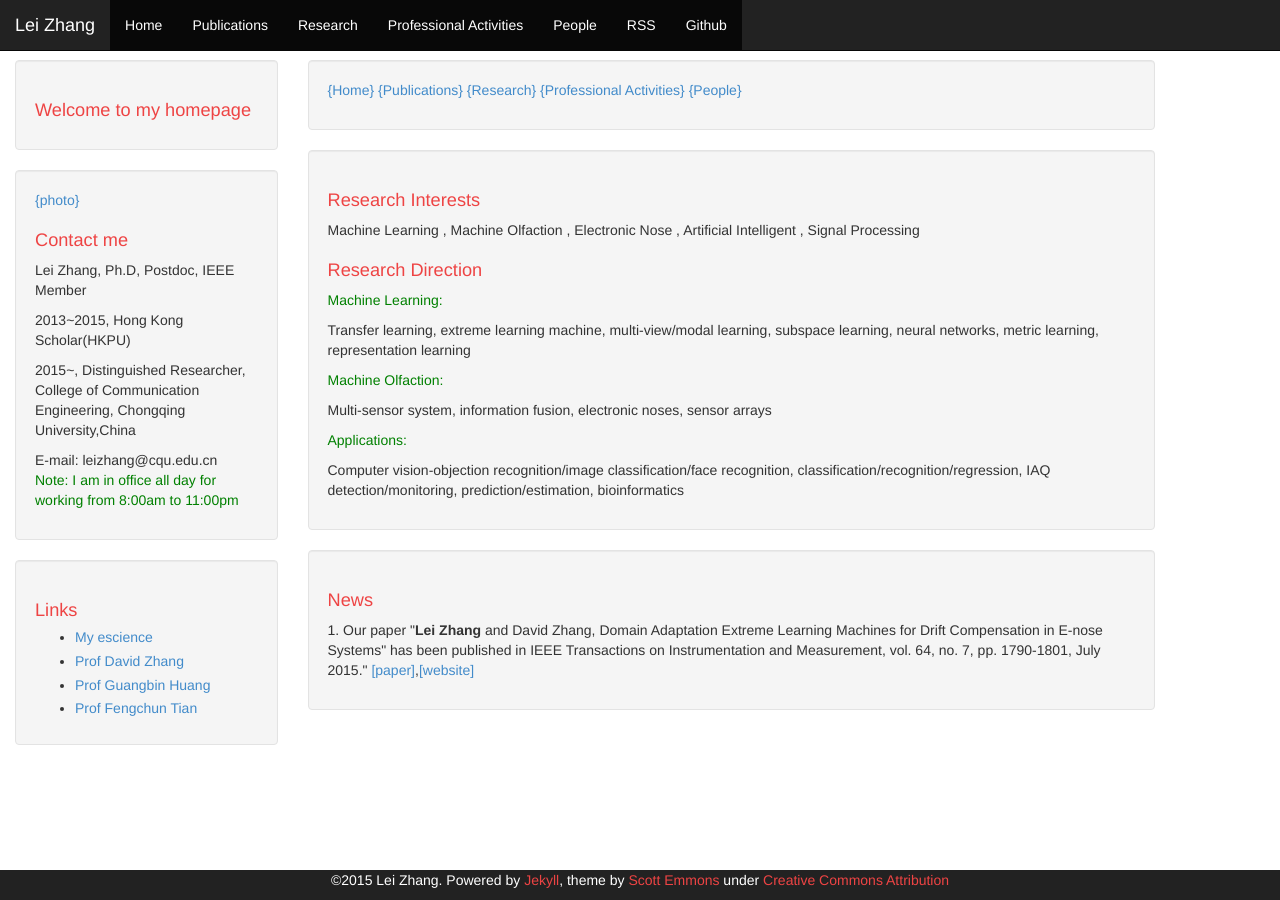
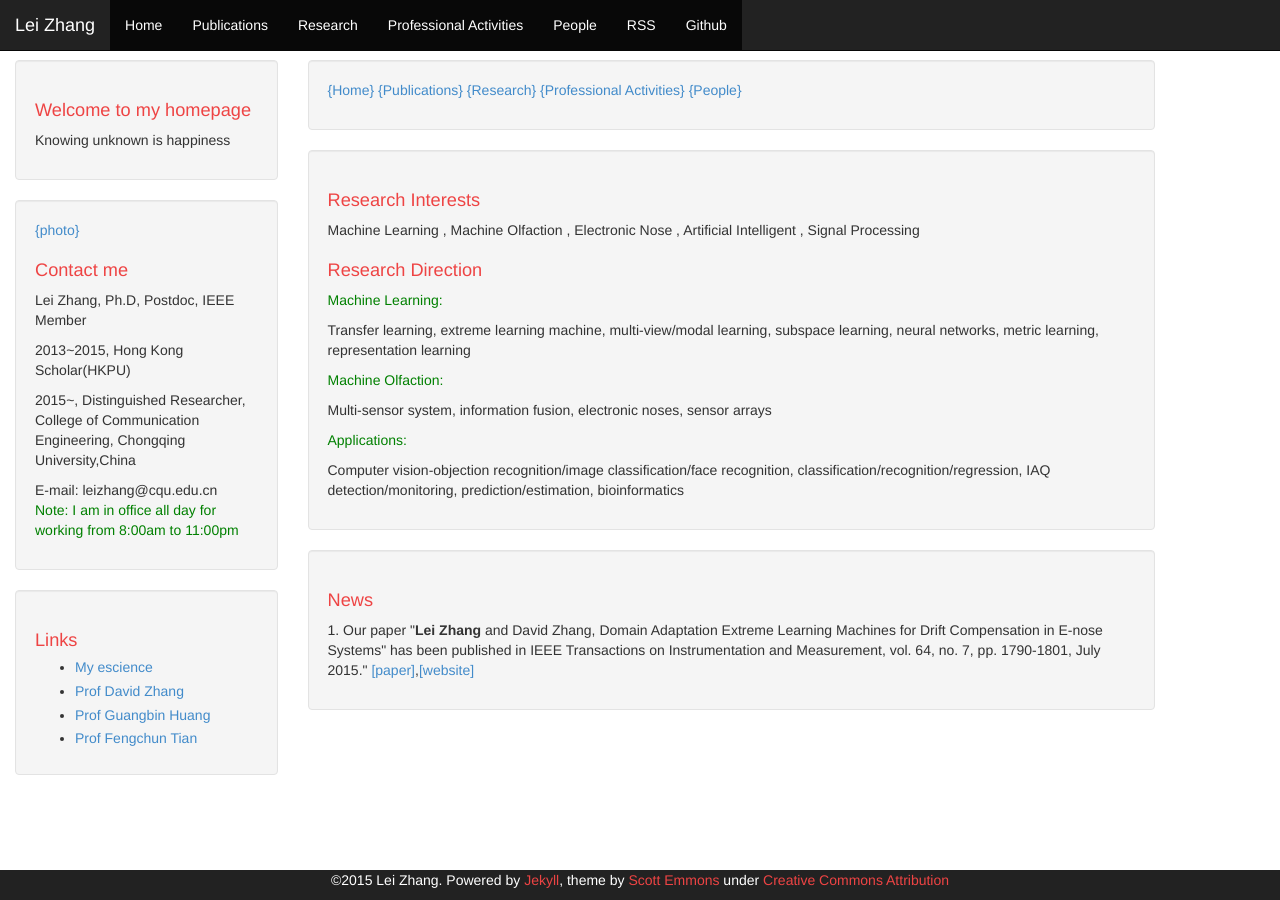
Before and after one commit to DrLeiZhang/website, a Jekyll site: the page built from index.html, in a window 1280 px wide. Built offline with Jekyll 4.4.1, drawn with Linux system fonts in a browser that asks for light colours; Markdown is read by kramdown in place of the engine named in the settings; the list of posts is cut into pages by our own code.

Commit message:
Update
Signed-off-by: leizhang@cqu.edu.cn <leizhang@cqu.edu.cn>

```diff
--- a/_config.yml
+++ b/_config.yml
@@ -1,6 +1,6 @@
 # Jekyll configuration
 name: Lei Zhang
-description: <h1>Welcome to my homepage</h1>
+description: <h1>Welcome to my homepage</h1><p> Knowing unknown is happiness</p>
 
 
 # url is currently only used only for the RSS feed in feed.xml
```
